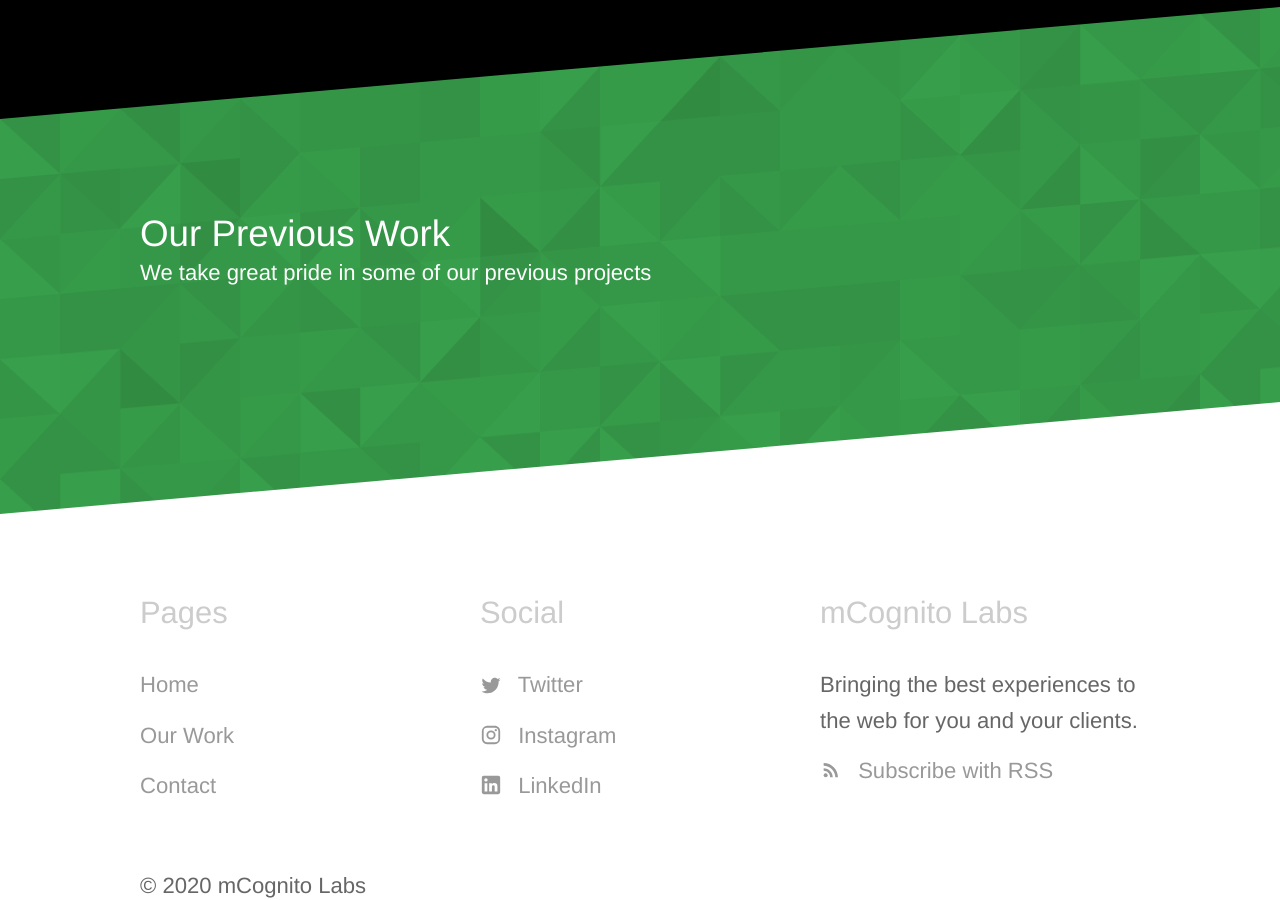
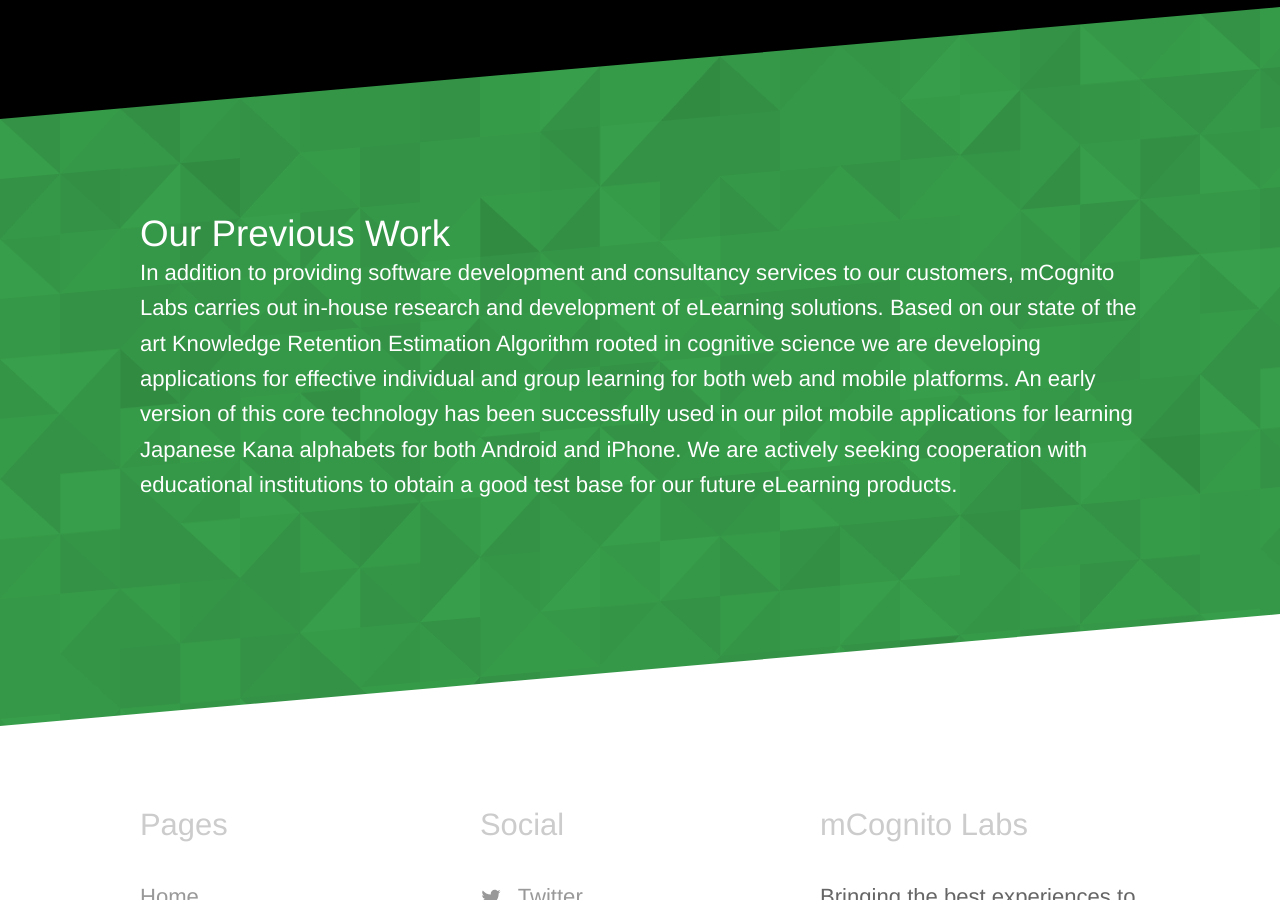
Before and after one commit to mCognitoLabs/mcognito.com, a Jekyll site: the page built from about.html, in a window 1280 px wide and 900 px high, scrolled down 330 px. Built offline with Jekyll 4.4.1, drawn with Linux system fonts in a browser that asks for light colours.

Commit message:
Update about.html

```diff
--- a/about.html
+++ b/about.html
@@ -11,7 +11,22 @@
 	<div class="container halves">
 		<div>
 			<h1 class="editable">Our Previous Work</h1>
-			<p class="editable">We take great pride in some of our previous projects</p>
+			<p class="editable">In addition to providing software development and consultancy services
+						to our customers, mCognito Labs carries out in-house research and
+						development of eLearning solutions.
+
+						Based on our state of the art Knowledge Retention Estimation Algorithm
+						rooted in cognitive science we are developing applications for
+						effective individual and group learning for both web and mobile
+						platforms.
+
+						An early version of this core technology has been successfully used in
+						our pilot mobile applications for learning Japanese Kana alphabets for
+						both Android and iPhone.
+
+						We are actively seeking cooperation with educational institutions to
+						obtain a good test base for our future eLearning products.
+			</p>
 		</div>
 
 	</div>
```
